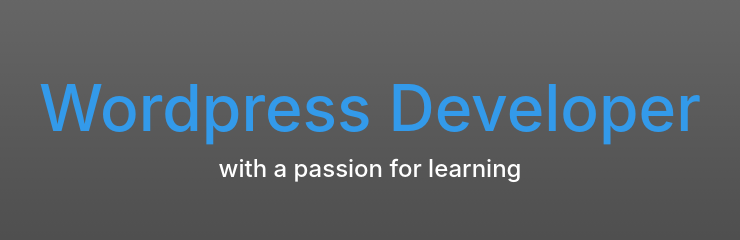
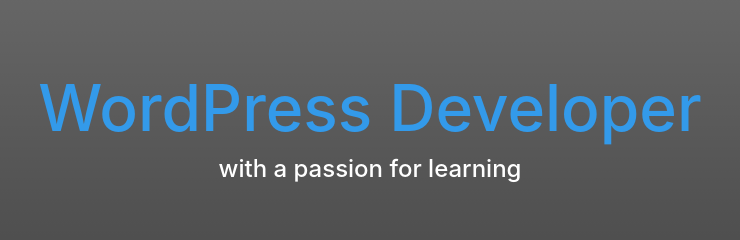
Before and after one commit to irfansaeed93/IrfanSaeedWordpress.github.io, a plain HTML site: page index.html in a window 1280 px wide. Shown: the part 269-509 px from the top of the page, 270-1010 px from the left. Drawn offline with Linux system fonts and the light colour scheme.

Commit message:
Capital P

```diff
--- a/index.html
+++ b/index.html
@@ -73,7 +73,7 @@
     <div class="landing-page" id="pehla">
 
         <div class="Landing-text">
-            <h1>Wordpress Developer</h1>
+            <h1>WordPress Developer</h1>
             <h4>with a passion for learning</h4>
         </div>
 
```
